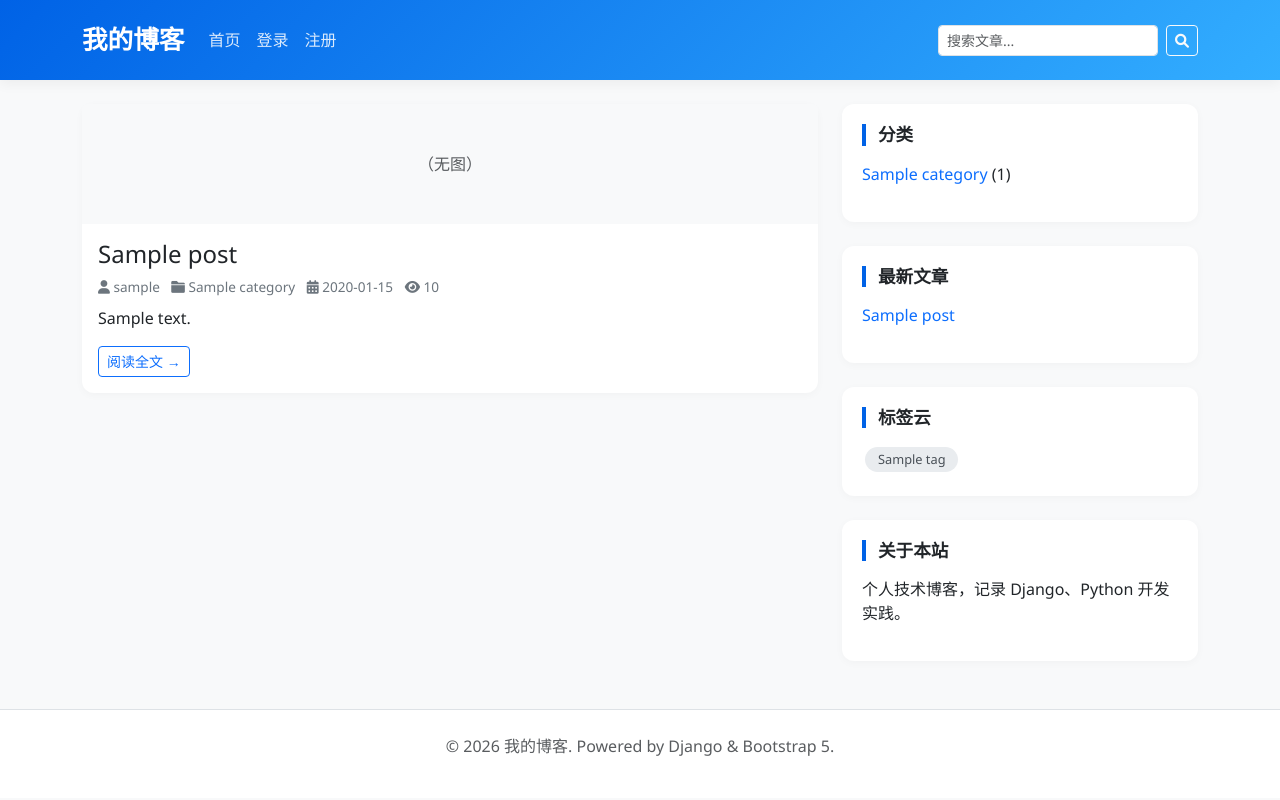
After one commit to Tuotuo-AC/MyBlog, a Django app: page / in a window 1280 px wide. The commit adds this page. Run offline with Django 5.2, Linux system fonts and the light colour scheme; tables that the repository leaves empty hold one stand-in row (values such as "Sample post"); some libraries are stand-ins or nearby versions.

Commit message:
美化整体布局分为左右俩侧等

```diff
--- /dev/null
+++ b/MyBlog/context_processors.py
@@ -0,0 +1,9 @@
+from django.db import models
+from article.models import Category, Tag, Post
+
+def sidebar_data(request):
+    return {
+        'categories': Category.objects.annotate(post_count=models.Count('posts')).filter(posts__isnull=False),
+        'tags': Tag.objects.all(),
+        'recent_posts': Post.objects.filter(status='published').order_by('-publish_time')[:5],
+    }
--- a/MyBlog/settings.py
+++ b/MyBlog/settings.py
@@ -72,6 +72,7 @@ TEMPLATES = [
                 'django.template.context_processors.request',
                 'django.contrib.auth.context_processors.auth',
                 'django.contrib.messages.context_processors.messages',
+                'MyBlog.context_processors.sidebar_data',
             ],
         },
     },
--- /dev/null
+++ b/article/urls.py
@@ -0,0 +1,9 @@
+from django.urls import path
+from .views import PostListView,PostDetailView,search
+
+app_name = 'article'
+urlpatterns = [
+    path('', PostListView.as_view(), name='list'),
+    path('search/', search, name='search'),
+    path('<slug:slug>/', PostDetailView.as_view(), name='detail'),
+]
--- /dev/null
+++ b/templates/article/list.html
@@ -0,0 +1,48 @@
+{% extends 'base.html' %}
+
+{% block title %}首页 - 我的博客{% endblock %}
+
+{% block content %}
+    {% for post in posts %}
+        <div class="card mb-4">
+            <!-- 可选文章配图，如果模型有 image 字段 -->
+            {% if post.image %}
+                <img src="{{ post.image.url }}" class="card-img-top" alt="{{ post.title }}">
+            {% else %}
+                <div class="card-img-top bg-light text-center py-5 text-muted">（无图）</div>
+            {% endif %}
+            <div class="card-body">
+                <h2 class="card-title h4">
+                    <a href="{{ post.get_absolute_url }}" class="text-dark text-decoration-none">{{ post.title }}</a>
+                </h2>
+                <div class="post-meta mb-2">
+                    <i class="fas fa-user"></i> {{ post.author.username }}
+                    <i class="fas fa-folder ms-2"></i> {{ post.category.name|default:"未分类" }}
+                    <i class="fas fa-calendar-alt ms-2"></i> {{ post.publish_time|date:"Y-m-d" }}
+                    <i class="fas fa-eye ms-2"></i> {{ post.views }}
+                </div>
+                <p class="card-text">{{ post.summary|default:post.content|truncatechars:120|striptags }}</p>
+                <a href="{{ post.get_absolute_url }}" class="btn btn-outline-primary btn-sm">阅读全文 →</a>
+            </div>
+        </div>
+    {% empty %}
+        <div class="alert alert-secondary">暂无文章，请稍后再来。</div>
+    {% endfor %}
+
+    <!-- 分页 -->
+    {% if page_obj.has_other_pages %}
+    <nav class="mt-4">
+        <ul class="pagination justify-content-center">
+            {% if page_obj.has_previous %}
+                <li class="page-item"><a class="page-link" href="?page=1">« 首页</a></li>
+                <li class="page-item"><a class="page-link" href="?page={{ page_obj.previous_page_number }}">上一页</a></li>
+            {% endif %}
+            <li class="page-item disabled"><span class="page-link">第 {{ page_obj.number }} / {{ page_obj.paginator.num_pages }} 页</span></li>
+            {% if page_obj.has_next %}
+                <li class="page-item"><a class="page-link" href="?page={{ page_obj.next_page_number }}">下一页</a></li>
+                <li class="page-item"><a class="page-link" href="?page={{ page_obj.paginator.num_pages }}">末页 »</a></li>
+            {% endif %}
+        </ul>
+    </nav>
+    {% endif %}
+{% endblock %}
--- a/templates/base.html
+++ b/templates/base.html
@@ -5,37 +5,188 @@
     <meta name="viewport" content="width=device-width, initial-scale=1.0">
     <title>{% block title %}我的博客{% endblock %}</title>
     <link href="https://cdn.jsdelivr.net/npm/bootstrap@5.3.0-alpha1/dist/css/bootstrap.min.css" rel="stylesheet">
+    <link rel="stylesheet" href="https://cdnjs.cloudflare.com/ajax/libs/font-awesome/6.0.0-beta3/css/all.min.css">
     <style>
-        body { padding-top: 2rem; }
-        .post-meta { color: #6c757d; font-size: 0.9rem; margin-bottom: 1rem; }
-        .post-content img { max-width: 100%; height: auto; }
+        body {
+            background-color: #f8f9fa;
+            font-family: 'Segoe UI', Roboto, 'Helvetica Neue', sans-serif;
+        }
+        .blog-header {
+            background: linear-gradient(135deg, #0062E6, #33AEFF);
+            box-shadow: 0 4px 12px rgba(0,0,0,0.05);
+        }
+        .blog-header .navbar-brand {
+            font-weight: 700;
+            font-size: 1.6rem;
+            color: white !important;
+        }
+        .blog-header .nav-link {
+            color: rgba(255,255,255,0.85);
+            transition: 0.2s;
+        }
+        .blog-header .nav-link:hover {
+            color: white;
+        }
+        .card {
+            border: none;
+            border-radius: 0.75rem;
+            transition: transform 0.2s, box-shadow 0.2s;
+            box-shadow: 0 2px 8px rgba(0,0,0,0.03);
+        }
+        .card:hover {
+            transform: translateY(-3px);
+            box-shadow: 0 12px 20px rgba(0,0,0,0.08);
+        }
+        .post-meta {
+            font-size: 0.85rem;
+            color: #6c757d;
+        }
+        .sidebar-card {
+            background: white;
+            border-radius: 0.75rem;
+            padding: 1.25rem;
+            margin-bottom: 1.5rem;
+            box-shadow: 0 2px 8px rgba(0,0,0,0.03);
+        }
+        .tag-cloud a {
+            display: inline-block;
+            background: #e9ecef;
+            padding: 0.2rem 0.8rem;
+            border-radius: 2rem;
+            font-size: 0.8rem;
+            margin: 0.2rem;
+            text-decoration: none;
+            color: #495057;
+            transition: 0.1s;
+        }
+        .tag-cloud a:hover {
+            background: #0062E6;
+            color: white;
+        }
+        .sidebar-title {
+            font-weight: 600;
+            font-size: 1.1rem;
+            margin-bottom: 1rem;
+            border-left: 4px solid #0062E6;
+            padding-left: 0.75rem;
+        }
+        .list-unstyled li {
+            margin-bottom: 0.5rem;
+        }
+        footer {
+            background: white;
+            border-top: 1px solid #dee2e6;
+        }
     </style>
     {% block extra_css %}{% endblock %}
 </head>
 <body>
-    <div class="container">
-         <!-- 头部：标题 + 搜索框 -->
-        <header class="d-flex flex-wrap justify-content-between align-items-center pb-3 mb-4 border-bottom">
-            <h1 class="h3 mb-0"><a href="{% url 'article:list' %}" class="text-dark text-decoration-none">我的博客</a></h1>
-            <form method="get" action="{% url 'article:search' %}" class="d-flex" role="search">
-                <input class="form-control me-2" type="search" name="q" placeholder="搜索文章..." aria-label="Search" size="20">
-                <button class="btn btn-outline-primary" type="submit">搜索</button>
+
+<!-- 顶部导航栏 -->
+<header class="blog-header py-2">
+    <nav class="navbar navbar-expand-lg container">
+        <div class="container-fluid">
+            <a class="navbar-brand" href="{% url 'article:list' %}">我的博客</a>
+            <button class="navbar-toggler" type="button" data-bs-toggle="collapse" data-bs-target="#navbarMain">
+                <span class="navbar-toggler-icon"></span>
+            </button>
+            <div class="collapse navbar-collapse" id="navbarMain">
+                <ul class="navbar-nav me-auto mb-2 mb-lg-0">
+                    <li class="nav-item"><a class="nav-link" href="{% url 'article:list' %}">首页</a></li>
+                    {% if user.is_authenticated %}
+                        <li class="nav-item"><a class="nav-link" href="#">发布文章</a></li>
+                        <li class="nav-item"><a class="nav-link" href="{% url 'logout' %}">登出</a></li>
+                    {% else %}
+                        <li class="nav-item"><a class="nav-link" href="{% url 'login' %}">登录</a></li>
+                        <li class="nav-item"><a class="nav-link" href="{% url 'register' %}">注册</a></li>
+                    {% endif %}
+                </ul>
+                <form class="d-flex" method="get" action="{% url 'article:search' %}">
+                    <input class="form-control form-control-sm me-2" type="search" name="q" placeholder="搜索文章..." aria-label="Search">
+                    <button class="btn btn-sm btn-outline-light" type="submit"><i class="fas fa-search"></i></button>
                 </form>
+            </div>
+        </div>
+    </nav>
 </header>
-        <main>
+
+<!-- 主体内容：两列布局 -->
+<div class="container my-4">
+    <div class="row g-4">
+        <!-- 左侧主内容区 -->
+        <div class="col-lg-8">
             {% block content %}{% endblock %}
-        </main>
-        <footer class="pt-3 mt-4 text-muted border-top">
-            &copy; 2025 我的博客
+        </div>
+        <!-- 右侧侧边栏 -->
+        <div class="col-lg-4">
+            {% block sidebar %}
+                <!-- 搜索框（如果不在导航栏，可重复放置） -->
+                <div class="sidebar-card d-lg-none">
+                    <form method="get" action="{% url 'article:search' %}">
+                        <div class="input-group">
+                            <input type="text" name="q" class="form-control" placeholder="搜索...">
+                            <button class="btn btn-primary" type="submit">Go</button>
+                        </div>
+                    </form>
+                </div>
+
+                <!-- 分类列表 -->
+                <div class="sidebar-card">
+                    <h4 class="sidebar-title">分类</h4>
+                    <ul class="list-unstyled">
+                        {% for cat in categories %}
+                            <li><a href="#" class="text-decoration-none">{{ cat.name }}</a> ({{ cat.posts.count }})</li>
+                        {% empty %}
+                            <li>暂无分类</li>
+                        {% endfor %}
+                    </ul>
+                </div>
+
+                <!-- 最新文章 -->
+                <div class="sidebar-card">
+                    <h4 class="sidebar-title">最新文章</h4>
+                    <ul class="list-unstyled">
+                        {% for recent in recent_posts %}
+                            <li><a href="{{ recent.get_absolute_url }}" class="text-decoration-none">{{ recent.title }}</a></li>
+                        {% empty %}
+                            <li>暂无文章</li>
+                        {% endfor %}
+                    </ul>
+                </div>
+
+                <!-- 标签云 -->
+                <div class="sidebar-card">
+                    <h4 class="sidebar-title">标签云</h4>
+                    <div class="tag-cloud">
+                        {% for tag in tags %}
+                            <a href="#">{{ tag.name }}</a>
+                        {% empty %}
+                            暂无标签
+                        {% endfor %}
+                    </div>
+                </div>
+
+                <!-- 关于/简介 -->
+                <div class="sidebar-card">
+                    <h4 class="sidebar-title">关于本站</h4>
+                    <p>个人技术博客，记录 Django、Python 开发实践。</p>
+                </div>
+            {% endblock %}
+        </div>
+    </div>
+</div>
+
+<footer class="py-4 mt-4">
+    <div class="container text-center text-muted">
+        <p>&copy; 2026 我的博客. Powered by Django & Bootstrap 5.</p>
+    </div>
 </footer>
-    </div>
-    {#    代码高亮   #}
+
 <script src="https://cdn.jsdelivr.net/npm/bootstrap@5.3.0-alpha1/dist/js/bootstrap.bundle.min.js"></script>
+<!-- 代码高亮 (已在base中，可保留) -->
 <link rel="stylesheet" href="https://cdnjs.cloudflare.com/ajax/libs/highlight.js/11.9.0/styles/github.min.css">
 <script src="https://cdnjs.cloudflare.com/ajax/libs/highlight.js/11.9.0/highlight.min.js"></script>
-    <script>
-    document.addEventListener('DOMContentLoaded', () => hljs.highlightAll());
-    </script>
+<script>document.addEventListener('DOMContentLoaded', () => hljs.highlightAll());</script>
 {% block extra_js %}{% endblock %}
 </body>
 </html>
```
Also changed, not shown: templates/article/detail.html (added, +51 -0 lines), templates/article/search.html (added, +45 -0 lines), user/forms.py (added, +10 -0 lines). Lines whose indentation alone changed are shown as unchanged.
